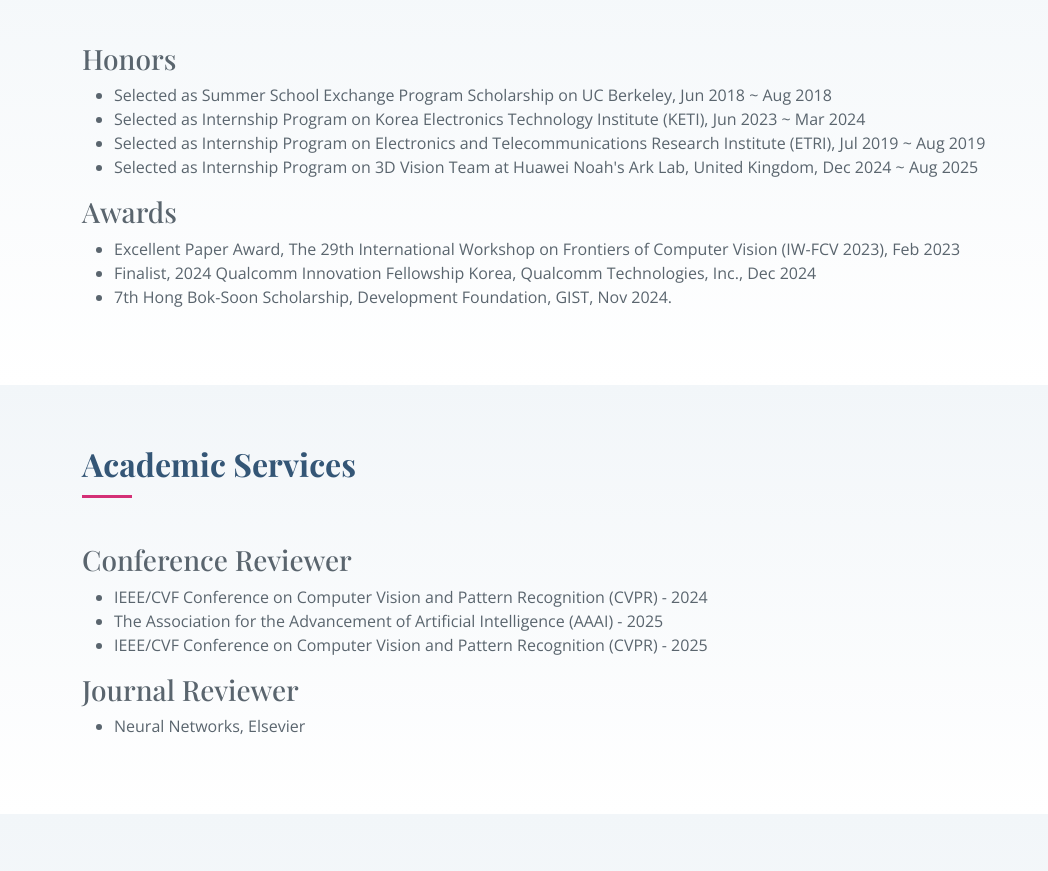
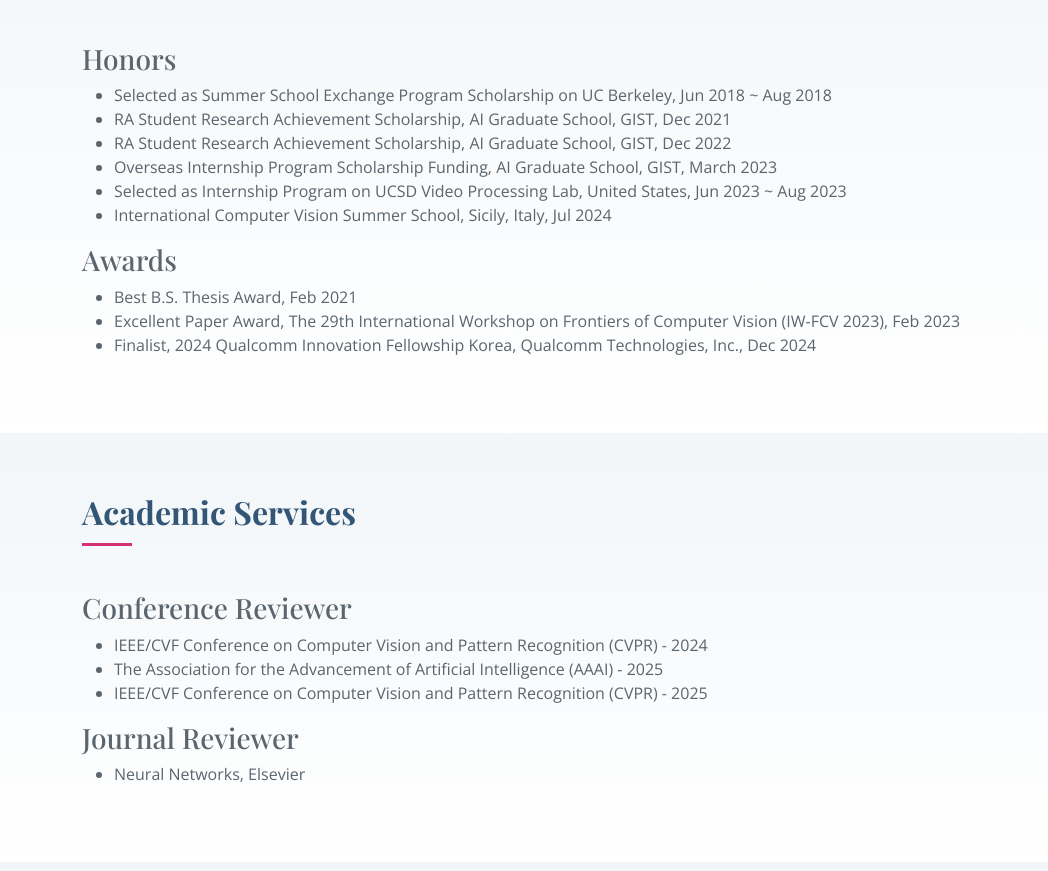
Before and after one commit to seunghyuns98/Web, a plain HTML site: page index.html in a window 1280 px wide. Shown: the part 5450-6321 px from the top of the page, without its empty margins (0-1048 px from the left). Drawn offline with nearby package versions, Linux system fonts and the light colour scheme; a web font is replaced by a local one.

Commit message:
Update index.html

```diff
--- a/index.html
+++ b/index.html
@@ -536,18 +536,20 @@
           <h3 class="service-title">Honors</h3>
           <ul>
             <li>Selected as Summer School Exchange Program Scholarship on UC Berkeley, Jun 2018 ~ Aug 2018</li>
-            <li>Selected as Internship Program on Korea Electronics Technology Institute (KETI), Jun 2023 ~ Mar 2024</li>
-            <li>Selected as Internship Program on Electronics and Telecommunications Research Institute (ETRI), Jul 2019 ~ Aug 2019</li>
-            <li>Selected as Internship Program on 3D Vision Team at Huawei Noah's Ark Lab, United Kingdom, Dec 2024 ~ Aug 2025</li>
+            <li>RA Student Research Achievement Scholarship, AI Graduate School, GIST, Dec 2021</li>
+            <li>RA Student Research Achievement Scholarship, AI Graduate School, GIST, Dec 2022</li>
+            <li>Overseas Internship Program Scholarship Funding, AI Graduate School, GIST, March 2023</li>
+            <li>Selected as Internship Program on UCSD Video Processing Lab, United States, Jun 2023 ~ Aug 2023</li>
+            <li>International Computer Vision Summer School, Sicily, Italy, Jul 2024</li>
           </ul>
         </div>
 
         <div class="service-content"><!--data-aos="fade-up"-->
           <h3 class="service-title">Awards</h3>
           <ul>
+              <li>Best B.S. Thesis Award, Feb 2021</li>
               <li>Excellent Paper Award, The 29th International Workshop on Frontiers of Computer Vision (IW-FCV 2023), Feb 2023 </li>
               <li>Finalist, 2024 Qualcomm Innovation Fellowship Korea, Qualcomm Technologies, Inc., Dec 2024 </li>
-              <li>7th Hong Bok-Soon Scholarship, Development Foundation, GIST, Nov 2024. </li>
 
           </ul>
         </div>
```
